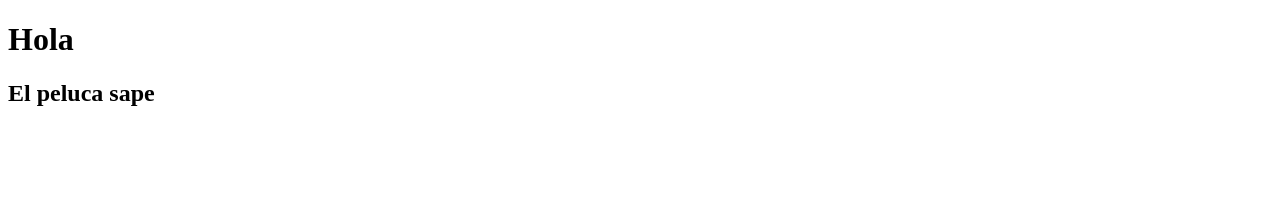
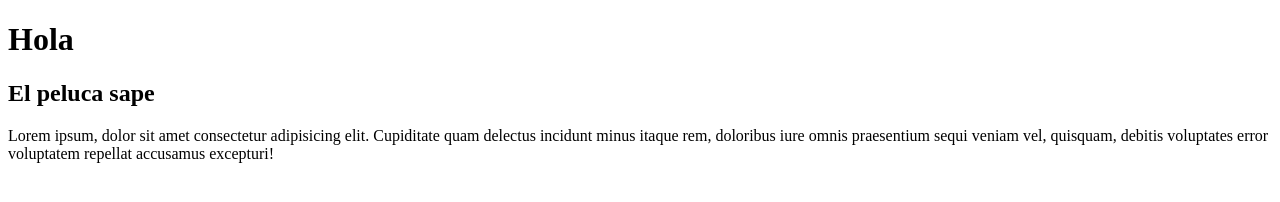
Before and after one commit to MartinVicente/PruebaGitHub, a plain HTML site: page index.html in a window 1280 px wide. Drawn offline with Linux system fonts and the light colour scheme.

Commit message:
Agregue nav en index

```diff
--- a/index.html
+++ b/index.html
@@ -10,5 +10,8 @@
 <body>
     <h1>Hola</h1>
     <h2>El peluca sape</h2>
+    <nav>
+        <p>Lorem ipsum, dolor sit amet consectetur adipisicing elit. Cupiditate quam delectus incidunt minus itaque rem, doloribus iure omnis praesentium sequi veniam vel, quisquam, debitis voluptates error voluptatem repellat accusamus excepturi!</p>
+    </nav>
 </body>
 </html>
```
